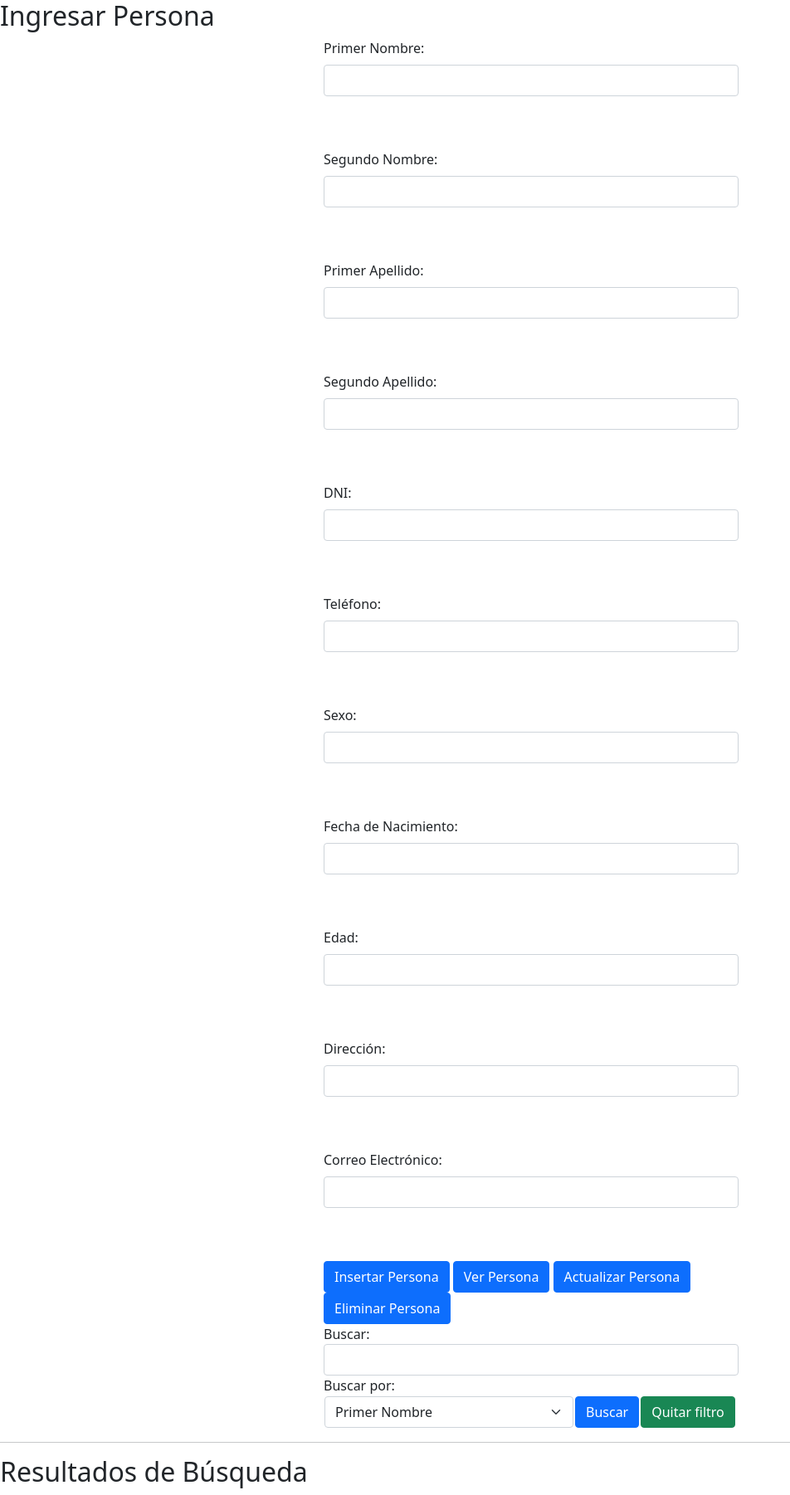
After one commit to Erkc22trex/Citas_Medicas_V1_Grupo4, a PHP site: page /vistaPersona.php in a window 1280 px wide. The commit adds this page. Shown: the whole page at 83% size, without its empty margins (0-952 px from the left). Run offline with PHP 8.4, Linux system fonts and the light colour scheme.

Commit message:
modificacion vista persona

```diff
--- /dev/null
+++ b/php/DAOmedico.php
@@ -0,0 +1,5 @@
+<?php
+
+class DAOmedico {
+
+}
--- /dev/null
+++ b/php/vistaPersona.php
@@ -0,0 +1,132 @@
+<!DOCTYPE html>
+<html>
+<head>
+    <meta charset="UTF-8">
+    <title>Administrar Personas</title>
+     <link rel="stylesheet" href="formularioPersona.css">
+     <link rel="stylesheet" href="https://cdn.jsdelivr.net/npm/bootstrap@5.1.3/dist/css/bootstrap.min.css" integrity="sha384-1BmE4kWBq78iYhFldvKuhfTAU6auU8tT94WrHftjDbrCEXSU1oBoqyl2QvZ6jIW3" crossorigin="anonymous">
+<script src="https://cdn.jsdelivr.net/npm/bootstrap@5.1.3/dist/js/bootstrap.bundle.min.js" integrity="sha384-ka7Sk0Gln4gmtz2MlQnikT1wXgYsOg+OMhuP+IlRH9sENBO0LRn5q+8nbTov4+1p" crossorigin="anonymous"></script>
+     <script src="https://code.jquery.com/jquery-3.6.0.min.js"></script>
+</head>
+<body>
+    <h2>Ingresar Persona</h2>
+     <form id="formularioPersona" action="ControladorPersona.php" method="post" style="position: relative; margin: auto; width: 500px;">
+    <div class="mb-3">
+        <label for="primerNombre" class="form-label">Primer Nombre:</label>
+        <input type="text" class="form-control" id="primerNombre" name="primerNombre" required><br><br>
+    </div>
+
+    <div class="mb-3">
+        <label for="segundoNombre" class="form-label">Segundo Nombre:</label>
+        <input type="text" class="form-control" id="segundoNombre" name="segundoNombre"><br><br>
+    </div>
+
+    <div class="mb-3">
+        <label for="primerApellido" class="form-label">Primer Apellido:</label>
+        <input type="text" class="form-control" id="primerApellido" name="primerApellido" required><br><br>
+    </div>
+
+    <div class="mb-3">
+        <label for="segundoApellido" class="form-label">Segundo Apellido:</label>
+        <input type="text" class="form-control" id="segundoApellido" name="segundoApellido"><br><br>
+    </div>
+
+    <div class="mb-3">
+        <label for="dni" class="form-label">DNI:</label>
+        <input type="text" class="form-control" id="dni" name="dni" required><br><br>
+    </div>
+
+    <div class="mb-3">
+        <label for="telefono" class="form-label">Teléfono:</label>
+        <input type="text" class="form-control" id="telefono" name="telefono" required><br><br>
+    </div>
+
+    <div class="mb-3">
+        <label for="sexo" class="form-label">Sexo:</label>
+        <input type="text" class="form-control" id="sexo" name="sexo" required><br><br>
+    </div>
+
+    <div class="mb-3">
+        <label for="fechaDeNacimiento" class="form-label">Fecha de Nacimiento:</label>
+        <input type="text" class="form-control" id="fechaDeNacimiento" name="fechaDeNacimiento" required><br><br>
+    </div>
+
+    <div class="mb-3">
+        <label for="edad" class="form-label">Edad:</label>
+        <input type="number" class="form-control" id="edad" name="edad" required><br><br>
+    </div>
+
+    <div class="mb-3">
+        <label for="direccion" class="form-label">Dirección:</label>
+        <input type="text" class="form-control" id="direccion" name="direccion" required><br><br>
+    </div>
+
+    <div class="mb-3">
+        <label for="correoElectronico" class="form-label">Correo Electrónico:</label>
+        <input type="email" class="form-control" id="correoElectronico" name="correoElectronico" required><br><br>
+    </div>
+
+    <div class="botones">
+        <input type="submit" class="btn btn-primary" name="accion" value="Insertar Persona">
+        <input type="submit" class="btn btn-primary" name="accion" value="Ver Persona">
+        <input type="submit" class="btn btn-primary" name="accion" value="Actualizar Persona">
+        <input type="submit" class="btn btn-primary" name="accion" value="Eliminar Persona">
+    </div>
+</form>
+<!-- formulario para búsquedas -->
+              <form action="ControladorPersona.php" method="post" name = "formulario2" id = "formulario2" onsubmit="" style="position: relative; margin: auto; width: 500px;">
+                <div class="mb-1">
+                    <label for="busqueda">Buscar: </label>
+                    <input type="text" class="form-control" id="buscar" name="buscar" >
+                    <label for="dni">Buscar por: </label>
+                    <table>
+                        <tr><td><select class="form-select" id="dni" name="dni" style="width: 300px;">
+                              <option value="primerNombre">Primer Nombre</option>
+                              <option value="segundoNombre">Segundo Nombre</option>
+                              <option value="primerApellido">Primer Apellido</option>
+                              <option value="segundoApellido">Segundo Apellido</option>
+                              <option value="dni">DNI</option>
+                              <option value="telefono">Telefono</option>
+                              <option value="sexo">Sexo</option>
+                              <option value="fechaDeNacimiento">Fecha de Nacimiento</option>
+                              <option value="edad">Edad</option>
+                              <option value="direccion">Direccion</option>
+                              <option value="correoElectornico">Correo Electronico</option>
+                            </select>
+                          </td> <td>
+                              <button type="submit" id="btnBuscar" name="btnBuscar" class="btn btn-primary" onclick="return validar2()">Buscar</button> </td><td>
+                            <button type="submit" id="btnQuitarF" name="btnQuitarF" class="btn btn-success" onclick="return recargar()">Quitar filtro</button>
+                          </td></tr></table>
+               </div>
+            </form>
+
+    <hr>
+
+    <!-- Tabla para mostrar resultados de búsqueda -->
+    <h2>Resultados de Búsqueda</h2>
+    <div id="tablaResultados">
+    </div>
+     <script>
+        $(document).ready(function() {
+            $('#formularioPersona').on('submit', function(e) {
+                e.preventDefault(); // Evitar que el formulario se envíe por defecto
+
+                var formData = $(this).serialize();
+
+                $.ajax({
+                    type: 'POST',
+                    url: 'ControladorPersona.php',
+                    data: formData,
+                    success: function(response) {
+                        // Manejo de la respuesta del servidor
+                        alert(response);
+
+                        // Limpieza de los campos del formulario si es necesario
+                         $('#formularioPersona')[0].reset();
+                    }
+                });
+            });
+        });
+    </script>
+</body>
+</html>
```
Also changed, not shown: formularioPersona.css (added, +49 -0 lines), php/ControladorPersona.php (+40 -5 lines), php/DAOpersona.php (+34 -85 lines).
